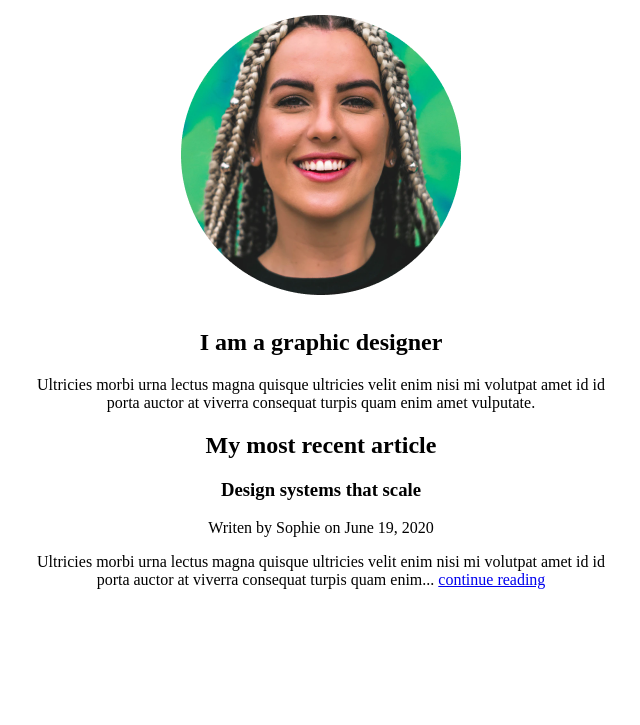
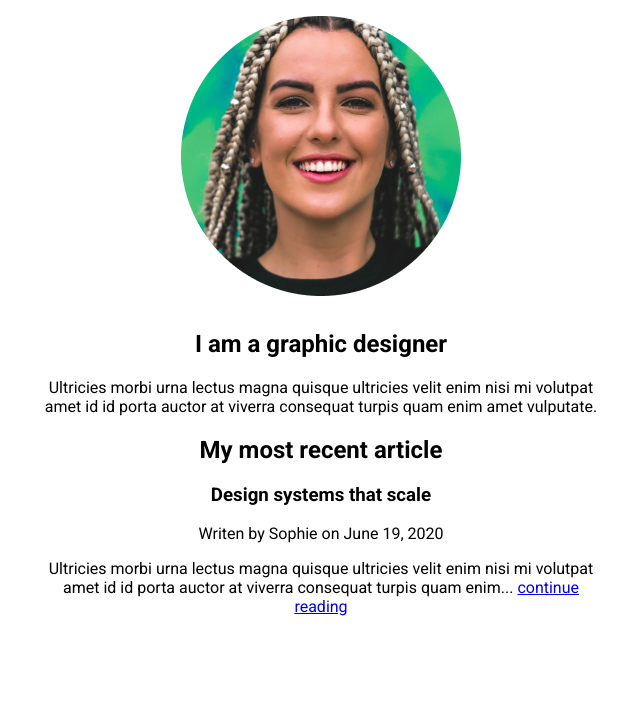
Before and after one commit to jasnmar/scrimba-ecc-challenges, a plain HTML site: page index.html in a window 1280 px wide. Shown: the part 75-800 px from the top of the page, without its empty margins (319-959 px from the left). Drawn offline with Linux system fonts and the light colour scheme.

Commit message:
Challenge 2

```diff
--- a/index.css
+++ b/index.css
@@ -1,5 +1,6 @@
 body, html {
     text-align: center;
+    font-family: Roboto, sans-serif;
 }
 
 .container {
--- a/index.html
+++ b/index.html
@@ -3,6 +3,9 @@
 <head>
     <meta charset="UTF-8">
     <meta name="viewport" content="width=device-width, initial-scale=1.0">
+    <link rel="preconnect" href="https://fonts.googleapis.com">
+    <link rel="preconnect" href="https://fonts.gstatic.com" crossorigin>
+    <link href="https://fonts.googleapis.com/css2?family=Roboto:ital,wght@0,100;0,300;0,400;0,500;0,700;0,900;1,100;1,300;1,400;1,500;1,700;1,900&display=swap" rel="stylesheet">
     <link rel="stylesheet" href="index.css" />
     <title>HTML & CSS Fundamentals | Challenges</title>
 </head>
```
